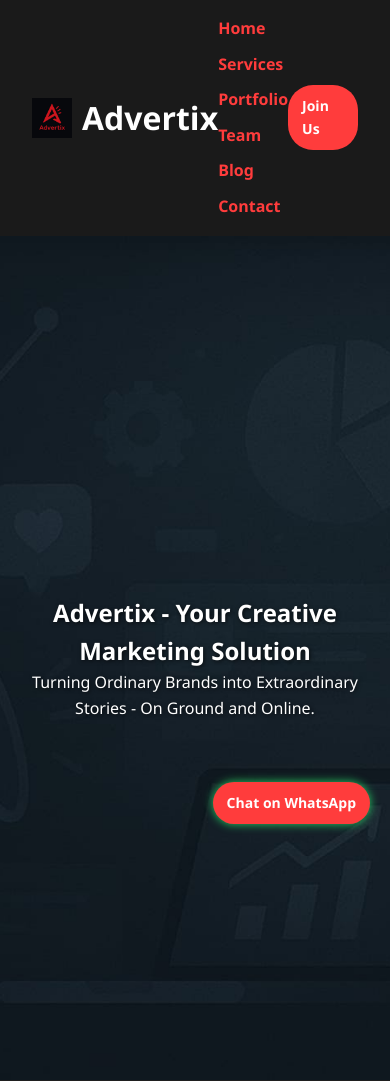
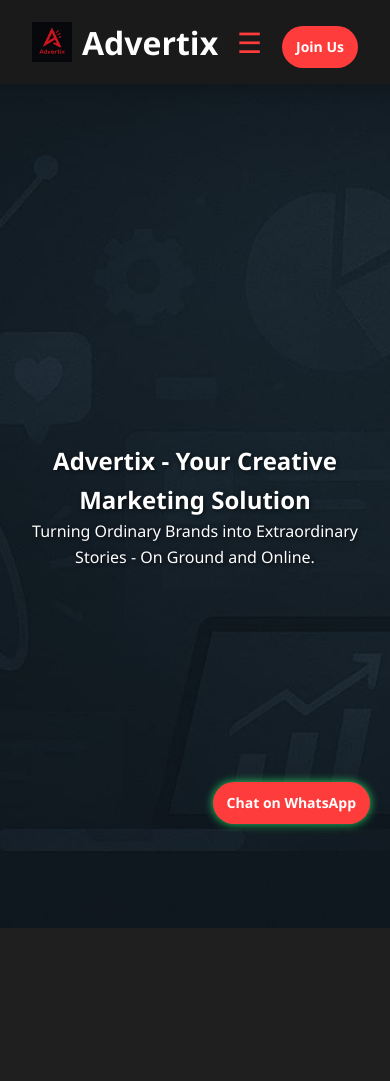
Before and after one commit to Coderbeb/advertix, a Flask app: template templates/index.html in a window 390 px wide. Shown: the top 1081 px of the page. Run offline with Flask 3, Linux system fonts and the light colour scheme; the template is opened without the code that fills it: most values are stand-ins (such as "Sample title", 1, 10 or a date in 2020).

Commit message:
Updated all project files

```diff
--- a/static/styles.css
+++ b/static/styles.css
@@ -301,3 +301,45 @@ nav ul li a:hover {
     padding: 10px 14px;
   }
 }
+/* --- Responsive Hamburger Menu --- */
+.hamburger {
+  display: none;
+  font-size: 28px;
+  cursor: pointer;
+  color: #ff3c3c;
+  margin-left: auto;
+}
+
+/* Mobile Styles */
+@media (max-width: 768px) {
+  nav ul {
+    display: none;
+    flex-direction: column;
+    background: #1a1a1a;
+    position: absolute;
+    top: 70px;
+    right: 10px;
+    padding: 10px 20px;
+    border-radius: 10px;
+    box-shadow: 0 0 10px #000;
+    z-index: 999;
+  }
+
+  nav.open ul {
+    display: flex;
+  }
+
+  .hamburger {
+    display: block;
+  }
+
+  header {
+    flex-wrap: wrap;
+    justify-content: space-between;
+    gap: 10px;
+  }
+
+  .floating-btn {
+    margin-top: 10px;
+  }
+}
--- a/templates/index.html
+++ b/templates/index.html
@@ -15,16 +15,59 @@
       color: #fff;
       text-shadow: 1px 1px 4px rgba(0, 0, 0, 0.7);
     }
+
+    .hamburger {
+      display: none;
+      font-size: 28px;
+      cursor: pointer;
+      color: #ff3c3c;
+    }
+
+    @media (max-width: 768px) {
+      nav ul {
+        display: none;
+        flex-direction: column;
+        background: #1a1a1a;
+        position: absolute;
+        top: 70px;
+        right: 10px;
+        padding: 10px 20px;
+        border-radius: 10px;
+        box-shadow: 0 0 10px #000;
+        z-index: 999;
+      }
+
+      nav.open ul {
+        display: flex;
+      }
+
+      .hamburger {
+        display: block;
+      }
+
+      header {
+        flex-wrap: wrap;
+        justify-content: space-between;
+      }
+
+      .floating-btn {
+        margin-top: 10px;
+      }
+    }
   </style>
 </head>
 <body>
+
   <!-- Header -->
   <header>
     <div class="logo">
       <img src="{{ url_for('static', filename='logo.jpg') }}" alt="Advertix Logo" />
       <h1>Advertix</h1>
     </div>
-    <nav>
+
+    <div class="hamburger" onclick="toggleMenu()">☰</div>
+
+    <nav id="nav-links">
       <ul>
         <li><a href="#home">Home</a></li>
         <li><a href="#services">Services</a></li>
@@ -34,6 +77,7 @@
         <li><a href="#contact">Contact</a></li>
       </ul>
     </nav>
+
     <a href="#join" class="floating-btn">Join Us</a>
   </header>
 
@@ -164,5 +208,13 @@
 
   <!-- WhatsApp Floating Button -->
   <a href="https://wa.me/919999999999" class="floating-btn whatsapp-float">Chat on WhatsApp</a>
+
+  <!-- Mobile Nav Script -->
+  <script>
+    function toggleMenu() {
+      document.getElementById('nav-links').classList.toggle('open');
+    }
+  </script>
+
 </body>
 </html>
```
Also changed, not shown: templates - Copy/index.html (+77 -19 lines).
